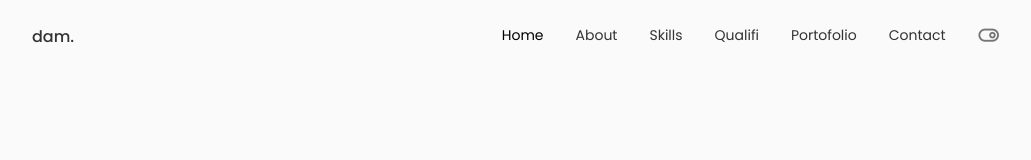
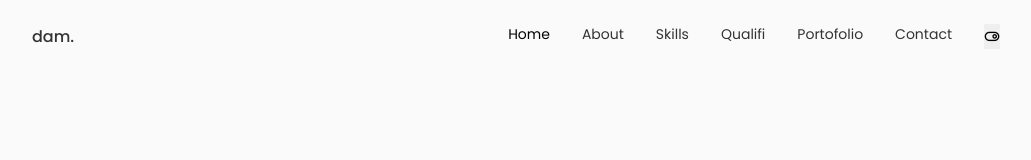
Before and after one commit to damar-glh/me, a React (Create React App) app: page / in a window 1280 px wide. Shown: the top 160 px of the page, without its empty margins (124-1155 px from the left). Built offline with nearby package versions, Linux system fonts and the light colour scheme.

Commit message:
update: add-dark-mode

```diff
--- a/src/components/header/Header.jsx
+++ b/src/components/header/Header.jsx
@@ -61,14 +61,9 @@ const Header = () => {
                             </a>
                         </li>
                         <li className="nav__item">
-                            <a href="#dark-mode" onClick={() => {
-                                setActiveNav("#dark-mode");
-                                toggleDarkMode();
-                            }} className= {
-                                activeNav === "#dark-mode" ? "nav__link active-link" : "nav__link"
-                            }>
-                                <i className="uil uil-toggle-on nav-dark-toggle"></i>
-                            </a>
+                            <button onClick={toggleDarkMode}>
+                                <i className={`uil ${isDarkMode ? "uil-toggle-off" : "uil-toggle-on"}`}></i>
+                            </button>
                         </li>
                     </ul>
                     <i className="uil uil-times nav__close" onClick={() => showMenu(!Toggle)}></i>
```
